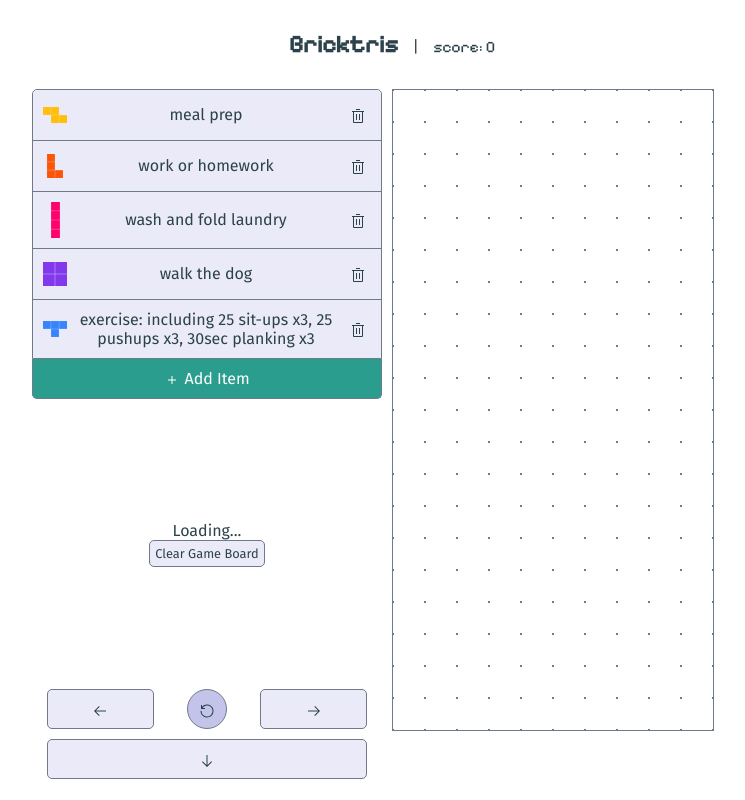
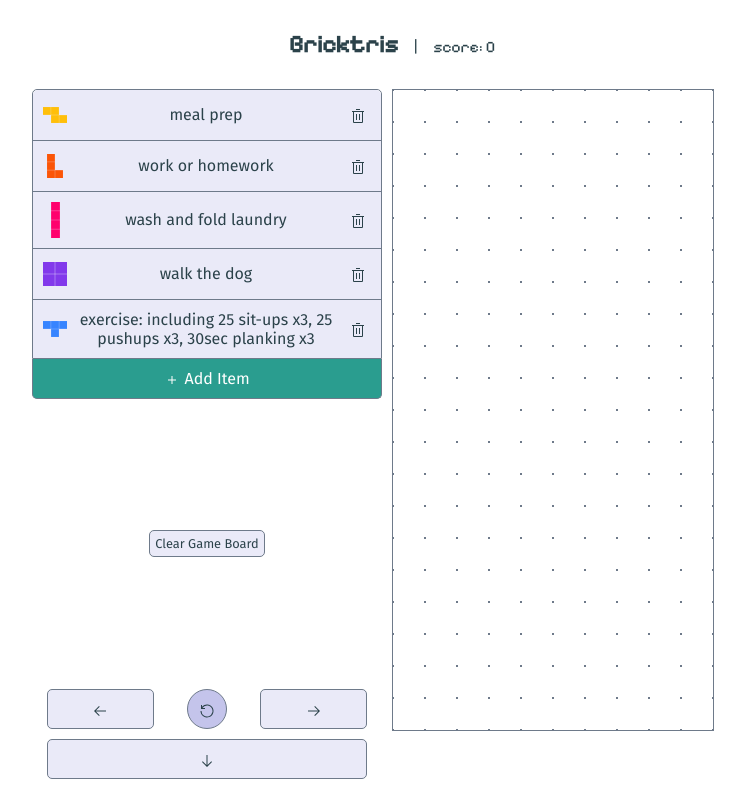
Before and after one commit to farosFreed/Bricktris, a Nuxt app: page / in a window 1280 px wide. Shown: the whole page, without its empty margins (248-993 px from the left). Built offline with nearby package versions, Linux system fonts and the light colour scheme.

Commit message:
temp remove query display from app

```diff
--- a/app.vue
+++ b/app.vue
@@ -32,7 +32,6 @@
           @removeListItem="(i) => removeListItem(i)"
         />
         <div>
-          <Query />
           <button class="small" @click="clearGameboard">
             Clear Game Board
           </button>
```
